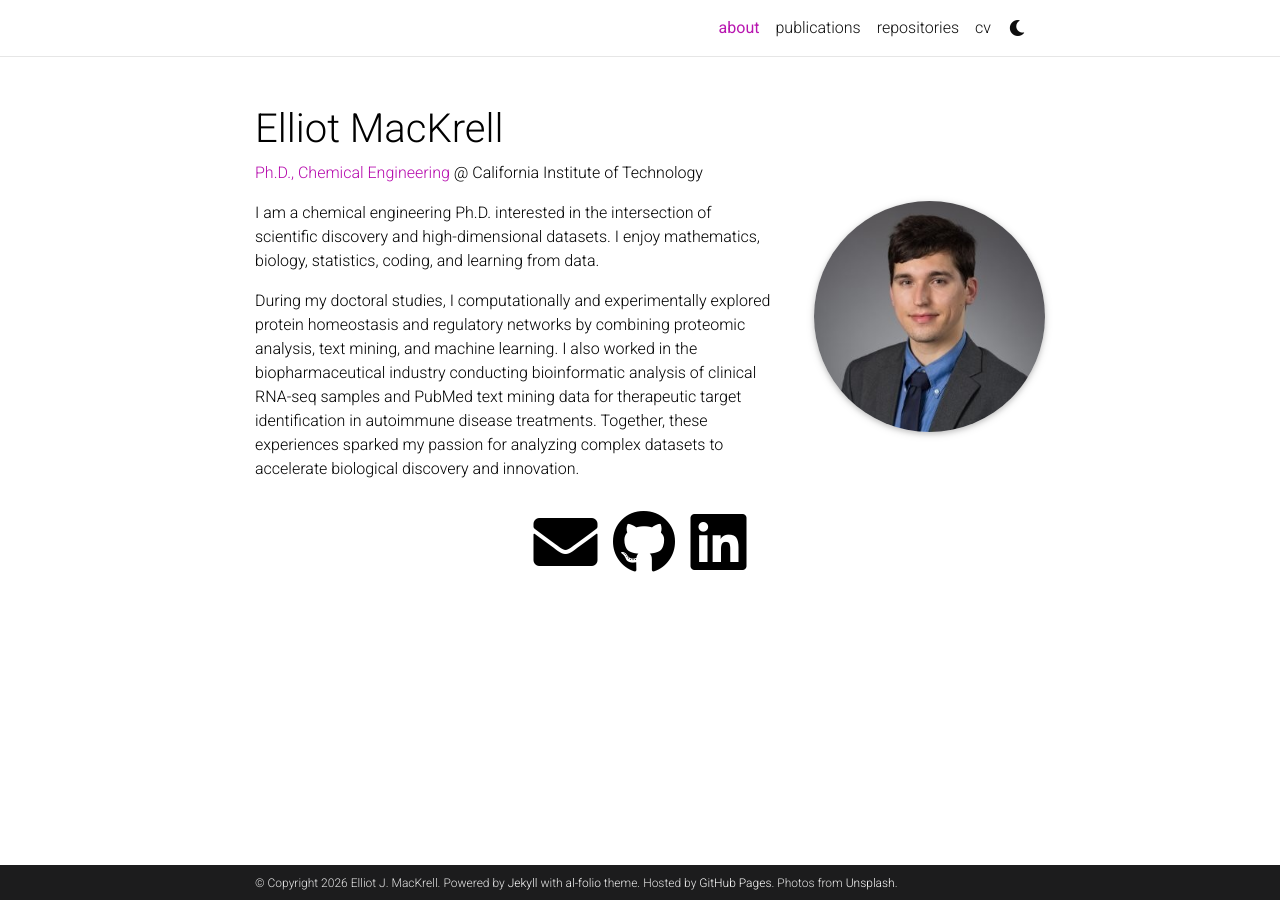
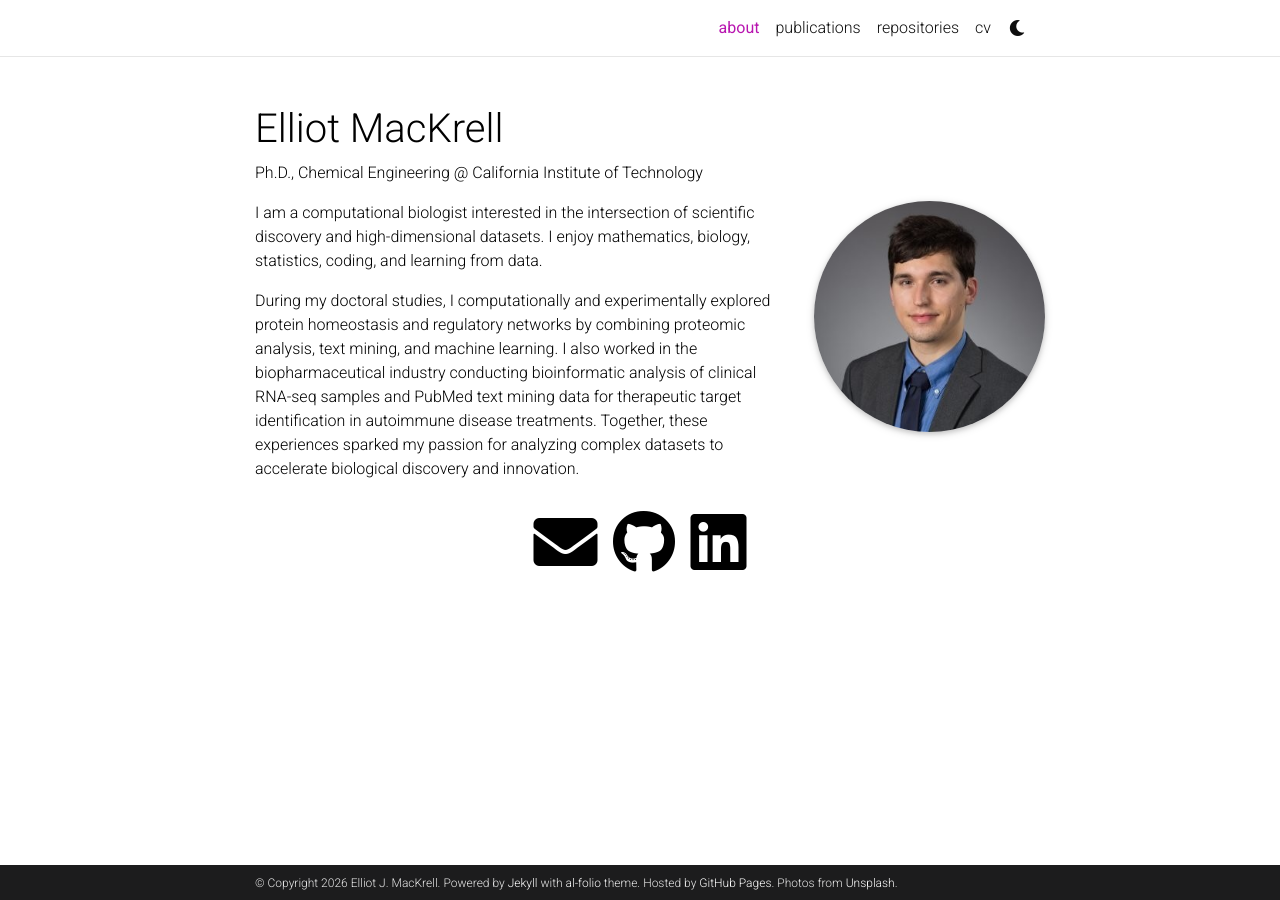
Before and after one commit to ejmackrell/ejmackrell.github.io, a Jekyll site: the page built from _pages/about.md, in a window 1280 px wide. Built offline with Jekyll 4.4.1, drawn with Linux system fonts in a browser that asks for light colours; full-size pictures stand in for the smaller copies a plugin makes; comment, search, counter and statistics services are not loaded; a style sheet for code colours, icons or effects is not loaded.

Commit message:
Update about.md

```diff
--- a/_pages/about.md
+++ b/_pages/about.md
@@ -2,7 +2,7 @@
 layout: about
 title: about
 permalink: /
-subtitle: <a href='https://tirrell-lab.caltech.edu/people/elliot-mackrell?back_url=%2Fpeople'>Ph.D., Chemical Engineering</a> @ California Institute of Technology
+subtitle: Ph.D., Chemical Engineering @ California Institute of Technology
 
 profile:
   align: right
@@ -16,6 +16,6 @@ selected_papers: false # includes a list of papers marked as "selected={true}"
 social: true  # includes social icons at the bottom of the page
 ---
 
-I am a chemical engineering Ph.D. interested in the intersection of scientific discovery and high-dimensional datasets. I enjoy mathematics, biology, statistics, coding, and learning from data.
+I am a computational biologist interested in the intersection of scientific discovery and high-dimensional datasets. I enjoy mathematics, biology, statistics, coding, and learning from data.
 
 During my doctoral studies, I computationally and experimentally explored protein homeostasis and regulatory networks by combining proteomic analysis, text mining, and machine learning. I also worked in the biopharmaceutical industry conducting bioinformatic analysis of clinical RNA-seq samples and PubMed text mining data for therapeutic target identification in autoimmune disease treatments. Together, these experiences sparked my passion for analyzing complex datasets to accelerate biological discovery and innovation.
```
